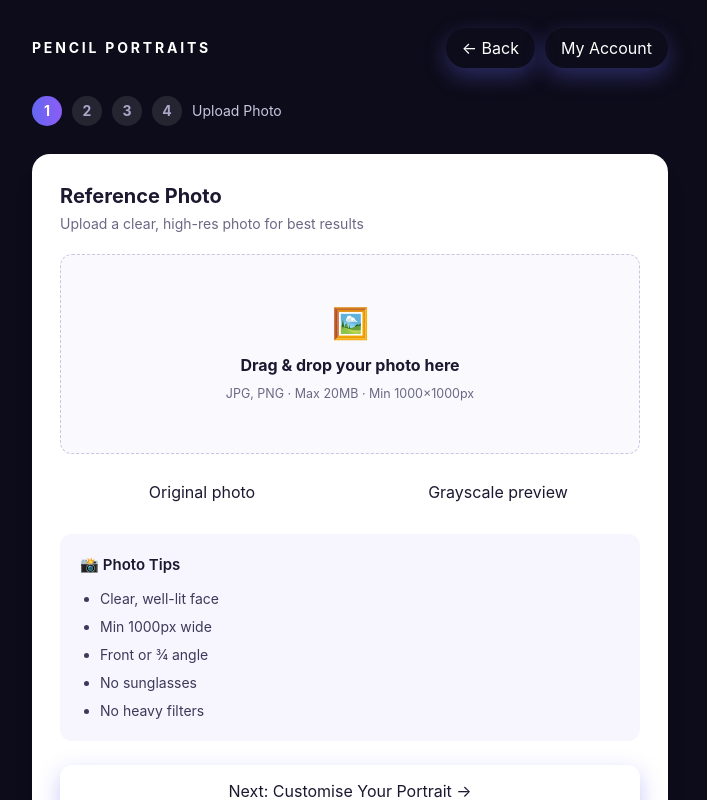
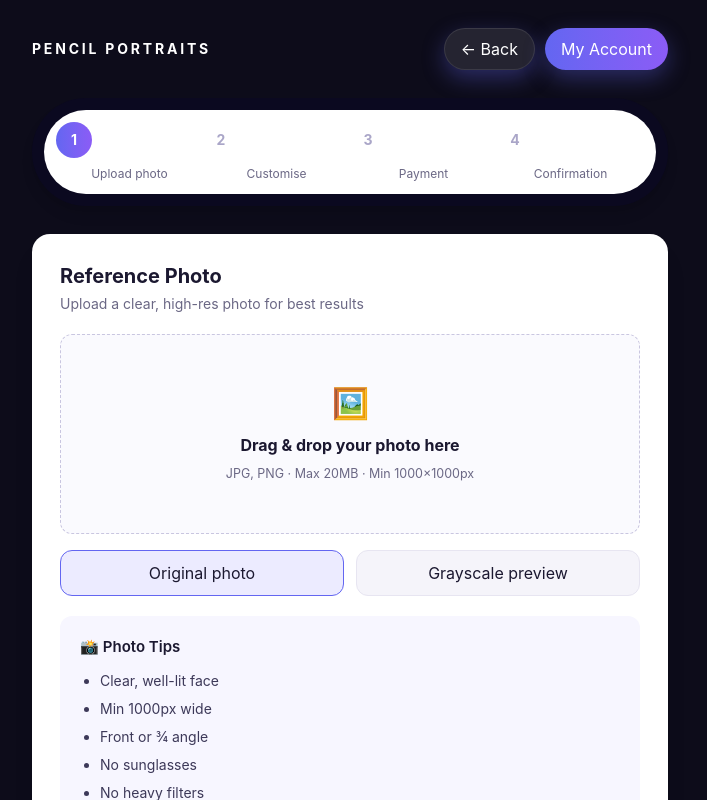
Before and after one commit to Vivid-Arts-Project/VividArts_FrontEnd, a React (Vite) app: page /commission in a window 1280 px wide. Both pictures are taken after a click on the button "Commission a Portrait". Shown: the top 800 px of the page, without its empty margins (290-997 px from the left). Built offline with nearby package versions, Linux system fonts and the light colour scheme.

Commit message:
update customisepage

```diff
--- a/src/App.css
+++ b/src/App.css
@@ -28,8 +28,7 @@ textarea {
 }
 
 button {
-  background: none;
-  border: none;
+  cursor: pointer;
 }
 
 a {
--- /dev/null
+++ b/src/components/ProgressBar.jsx
@@ -0,0 +1,36 @@
+import React from "react";
+
+export default function ProgressBar({ step = 1, labels = [] , maxWidthClass = "max-w-[700px]"}) {
+  const steps = labels.length ? labels : ["Upload photo", "Customise", "Payment", "Confirmation"];
+
+  return (
+    <div className={`mx-auto mt-7 flex ${maxWidthClass} items-center px-8`}>
+      <div className="w-full rounded-full bg-[#0b0920] p-3 shadow-lg">
+        <div className="rounded-full bg-white p-3">
+          <div className="flex items-center">
+            {steps.map((label, i) => {
+              const idx = i + 1;
+              const done = idx < step;
+              const active = idx === step;
+              return (
+                <div key={label} className="flex items-center flex-1">
+                  <div className="flex w-full flex-col items-center">
+                    <div className="flex items-center w-full">
+                      <div className={`flex h-9 w-9 items-center justify-center rounded-full text-sm font-bold ${done || active ? "bg-gradient-to-r from-[#6366f1] to-[#8b5cf6] text-white" : "bg-white/10 text-[#aaa6c8]"}`}>
+                        {done ? '✓' : idx}
+                      </div>
+                      {i !== steps.length - 1 && (
+                        <div className={`ml-3 flex-1 h-[6px] ${done ? "bg-gradient-to-r from-[#6366f1] to-[#8b5cf6]" : "bg-white/10"} rounded-full`} />
+                      )}
+                    </div>
+                    <div className="mt-2 text-xs text-[#6b6885] text-center w-full">{label}</div>
+                  </div>
+                </div>
+              );
+            })}
+          </div>
+        </div>
+      </div>
+    </div>
+  );
+}
--- a/src/pages/CustomisePage.jsx
+++ b/src/pages/CustomisePage.jsx
@@ -1,4 +1,5 @@
 import { useMemo, useState } from "react";
+import ProgressBar from "../components/ProgressBar";
 
 const SIZES = [
   { id: "A4", label: "A4", dims: "210 × 297 mm", price: 2500 },
@@ -50,23 +51,7 @@ export default function CustomisePage({ photoData, onBack }) {
         </div>
       </header>
 
-      <div className="mx-auto mt-7 flex max-w-7xl items-center gap-2.5 px-8">
-        {[1, 2, 3, 4].map((n) => (
-          <span
-            key={n}
-            className={`flex h-[30px] w-[30px] flex-shrink-0 items-center justify-center rounded-full text-sm font-bold ${
-              n === 2
-                ? "bg-gradient-to-r from-[#6366f1] to-[#8b5cf6] text-white"
-                : n === 1
-                ? "bg-[#6366f1]/20 text-[#a78bfa]"
-                : "bg-white/10 text-[#aaa6c8]"
-            }`}
-          >
-            {n === 1 ? "✓" : n}
-          </span>
-        ))}
-        <span className="text-sm text-[#c9c6e0]">Customise Your Portrait</span>
-      </div>
+      <ProgressBar step={2} maxWidthClass={"max-w-7xl"} />
 
       <main className="mx-auto mt-7 grid max-w-7xl gap-6 px-8 lg:grid-cols-[1.5fr_1fr] lg:items-start">
         <section className="rounded-[18px] bg-white p-6 text-[#1b1830] shadow-xl sm:p-7">
@@ -218,7 +203,10 @@ export default function CustomisePage({ photoData, onBack }) {
               </span>
             </div>
 
-            <button className="mt-4 w-full rounded-xl bg-gradient-to-r from-[#6366f1] to-[#8b5cf6] px-4 py-3.5 text-sm font-semibold text-white shadow-[0_8px_22px_rgba(99,102,241,0.35)] transition hover:-translate-y-0.5 focus:outline-none focus:ring-2 focus:ring-[#a78bfa] focus:ring-offset-2 focus:ring-offset-white">
+            <button
+              className="mt-4 w-full rounded-xl bg-gradient-to-r from-[#6366f1] to-[#8b5cf6] px-4 py-3.5 text-sm font-semibold text-white shadow-[0_8px_22px_rgba(99,102,241,0.35)] transition hover:-translate-y-0.5 focus:outline-none focus:ring-2 focus:ring-[#a78bfa] focus:ring-offset-2 focus:ring-offset-white"
+              style={{ color: "#ffffff" }}
+            >
               Continue to payment →
             </button>
           </section>
--- a/src/pages/UploadPhotoPage.jsx
+++ b/src/pages/UploadPhotoPage.jsx
@@ -1,4 +1,5 @@
 import { useState } from "react";
+import ProgressBar from "../components/ProgressBar";
 
 export default function UploadPhotoPage({ onNext, onBack = () => {} }) {
   const [photo, setPhoto] = useState(null);
@@ -54,21 +55,7 @@ export default function UploadPhotoPage({ onNext, onBack = () => {} }) {
         </div>
       </header>
 
-      <div className="mx-auto mt-7 flex max-w-[700px] items-center gap-2.5 px-8">
-        {[1, 2, 3, 4].map((n) => (
-          <span
-            key={n}
-            className={`flex h-[30px] w-[30px] flex-shrink-0 items-center justify-center rounded-full text-sm font-bold ${
-              n === 1
-                ? "bg-gradient-to-r from-[#6366f1] to-[#8b5cf6] text-white"
-                : "bg-white/10 text-[#aaa6c8]"
-            }`}
-          >
-            {n}
-          </span>
-        ))}
-        <span className="text-sm text-[#c9c6e0]">Upload Photo</span>
-      </div>
+      <ProgressBar step={1} maxWidthClass={"max-w-[700px]"} />
 
       <main className="mx-auto mt-7 max-w-[700px] px-8">
         <div className="rounded-[18px] bg-white p-7 text-[#1b1830] shadow-xl">
@@ -105,13 +92,13 @@ export default function UploadPhotoPage({ onNext, onBack = () => {} }) {
               <img
                 src={previewUrl}
                 alt="Uploaded preview"
-                className="block h-[260px] w-full object-cover"
+                className="block max-h-[520px] w-full object-contain"
               />
             ) : previewUrl && preview === "grayscale" ? (
               <img
                 src={previewUrl}
                 alt="Grayscale preview"
-                className="block h-[260px] w-full object-cover grayscale"
+                className="block max-h-[520px] w-full object-contain grayscale"
               />
             ) : (
               <>
@@ -166,6 +153,7 @@ export default function UploadPhotoPage({ onNext, onBack = () => {} }) {
           <button
             type="button"
             className="mt-6 w-full rounded-xl bg-gradient-to-r from-[#6366f1] to-[#8b5cf6] px-4 py-3.5 text-sm font-semibold text-white shadow-[0_8px_22px_rgba(99,102,241,0.35)] transition hover:-translate-y-0.5 focus:outline-none focus:ring-2 focus:ring-[#a78bfa] focus:ring-offset-2 focus:ring-offset-white"
+            style={{ color: "#ffffff" }}
             onClick={handleNext}
           >
             Next: Customise Your Portrait →
```
